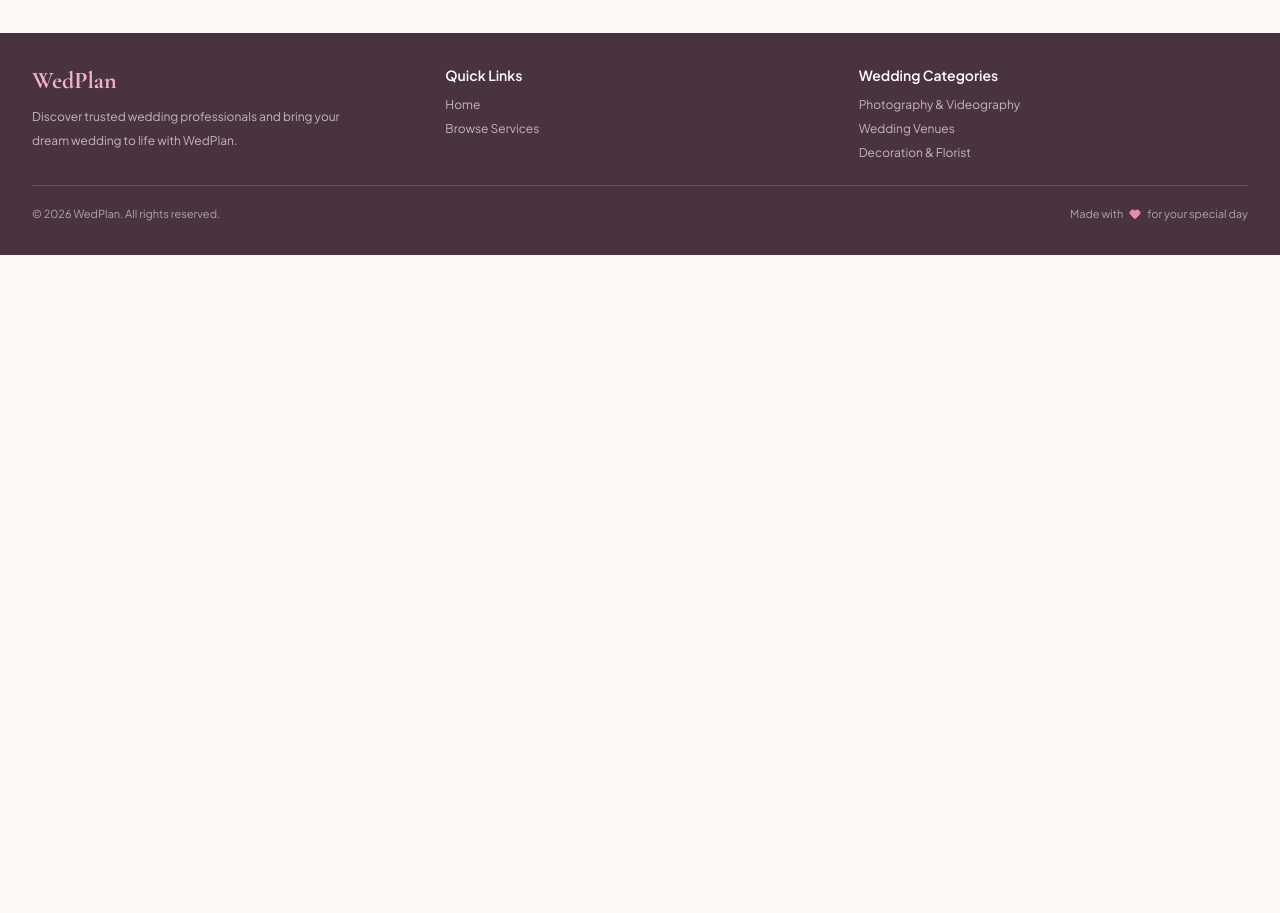
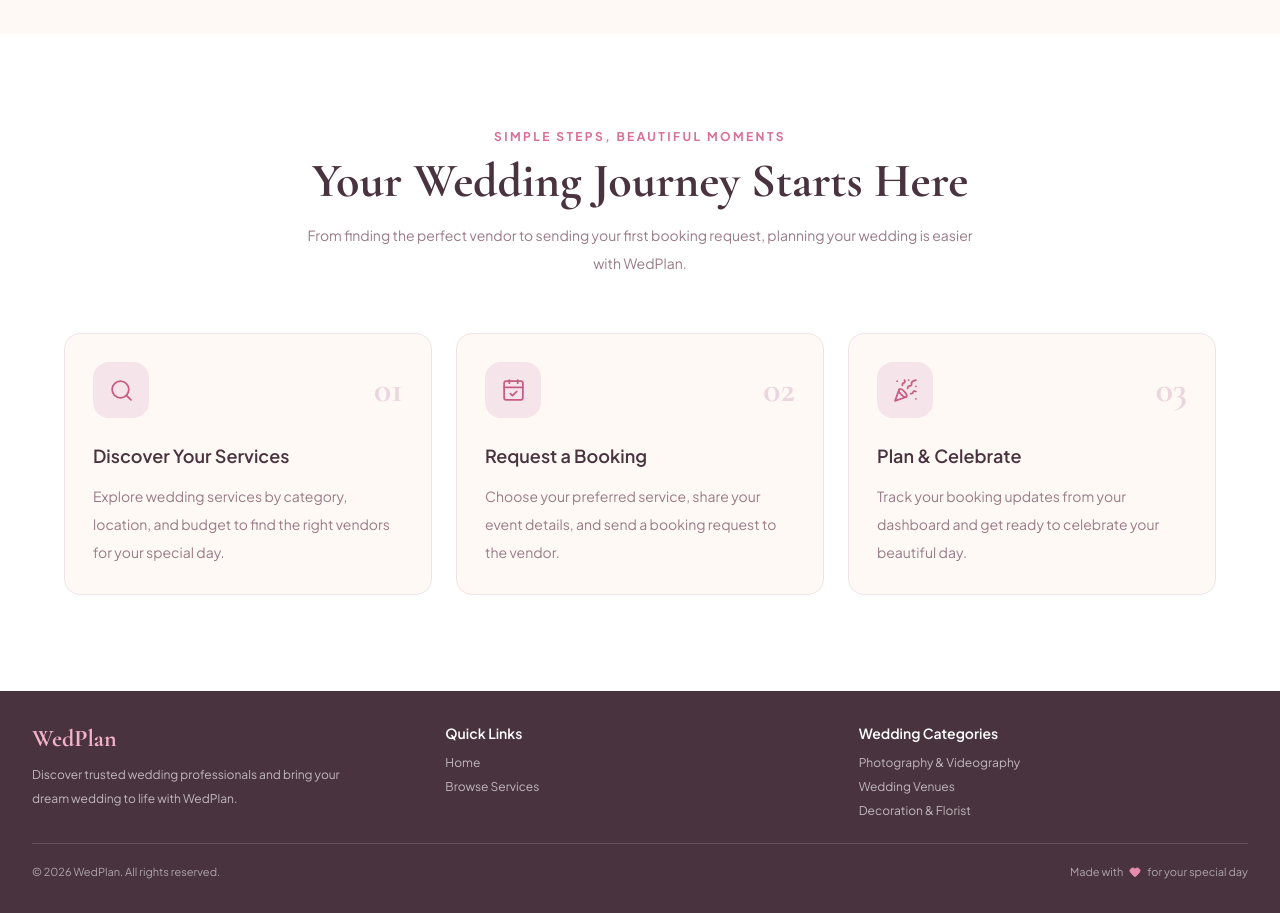
Before and after one commit to marup-05/wedplan-client, a Next.js app: page / in a window 1280 px wide. Shown: the part 3740-4653 px from the top of the page. Before the commit the page ends 3995 px from the top, so only its background shows below. Built offline with nearby package versions, Linux system fonts and the light colour scheme.

Commit message:
added how it work section

```diff
--- a/src/app/page.tsx
+++ b/src/app/page.tsx
@@ -1,6 +1,7 @@
 
 import { FeaturedServices } from "@/components/home/FeaturedServices";
 import { Hero } from "@/components/home/Hero";
+import { HowItWorks } from "@/components/home/HowItWorks";
 import { ServiceCategories } from "@/components/home/ServiceCategories";
 import { WhyChooseUs } from "@/components/home/WhyChooseUs";
 
@@ -13,6 +14,7 @@ export default function Home() {
       <FeaturedServices />
       <ServiceCategories />
       <WhyChooseUs />
+      <HowItWorks />
 
       </main>
     </>
--- /dev/null
+++ b/src/components/home/HowItWorks.tsx
@@ -0,0 +1,80 @@
+
+import { Search, CalendarCheck, PartyPopper } from "lucide-react";
+
+const steps = [
+  {
+    number: "01",
+    icon: Search,
+    title: "Discover Your Services",
+    description:
+      "Explore wedding services by category, location, and budget to find the right vendors for your special day.",
+  },
+  {
+    number: "02",
+    icon: CalendarCheck,
+    title: "Request a Booking",
+    description:
+      "Choose your preferred service, share your event details, and send a booking request to the vendor.",
+  },
+  {
+    number: "03",
+    icon: PartyPopper,
+    title: "Plan & Celebrate",
+    description:
+      "Track your booking updates from your dashboard and get ready to celebrate your beautiful day.",
+  },
+];
+
+export function HowItWorks() {
+  return (
+    <section className="bg-white px-5 py-20 md:px-8 md:py-24">
+      <div className="mx-auto max-w-6xl">
+        <div className="mx-auto mb-14 max-w-2xl text-center">
+          <p className="mb-3 text-xs font-bold uppercase tracking-[0.2em] text-[#D96F96]">
+            Simple Steps, Beautiful Moments
+          </p>
+
+          <h2 className="font-logo text-4xl font-bold text-[#49333F] sm:text-5xl">
+            Your Wedding Journey Starts Here
+          </h2>
+
+          <p className="mt-4 text-sm leading-7 text-[#987B88]">
+            From finding the perfect vendor to sending your first booking
+            request, planning your wedding is easier with WedPlan.
+          </p>
+        </div>
+
+        <div className="grid grid-cols-1 gap-6 md:grid-cols-3">
+          {steps.map((step) => {
+            const Icon = step.icon;
+
+            return (
+              <div
+                key={step.number}
+                className="relative rounded-2xl border border-[#F0E3E7] bg-[#FFF9F6] p-7"
+              >
+                <div className="mb-6 flex items-center justify-between">
+                  <div className="flex h-14 w-14 items-center justify-center rounded-2xl bg-[#F5E4EA] text-[#C65D83]">
+                    <Icon size={25} strokeWidth={1.7} />
+                  </div>
+
+                  <span className="font-logo text-4xl font-bold text-[#EBD5DE]">
+                    {step.number}
+                  </span>
+                </div>
+
+                <h3 className="text-lg font-semibold text-[#49333F]">
+                  {step.title}
+                </h3>
+
+                <p className="mt-3 text-sm leading-7 text-[#987B88]">
+                  {step.description}
+                </p>
+              </div>
+            );
+          })}
+        </div>
+      </div>
+    </section>
+  );
+}
--- a/src/components/shared/Footer.tsx
+++ b/src/components/shared/Footer.tsx
@@ -49,12 +49,12 @@ export function Footer() {
             </h3>
 
             <div className="flex flex-col gap-2 text-xs text-white/65">
-              <Link
-                href="/services?category=Photography%20%26%20Videography"
+              <p
+                // href="/services?category=Photography%20%26%20Videography"
                 className="transition-colors hover:text-[#F3B2C8]"
               >
                 Photography & Videography
-              </Link>
+              </p>
 
               <Link
                 href="/services?category=Wedding%20Venues"
```
Also changed, not shown: src/components/home/VendorCTA.tsx (added).
